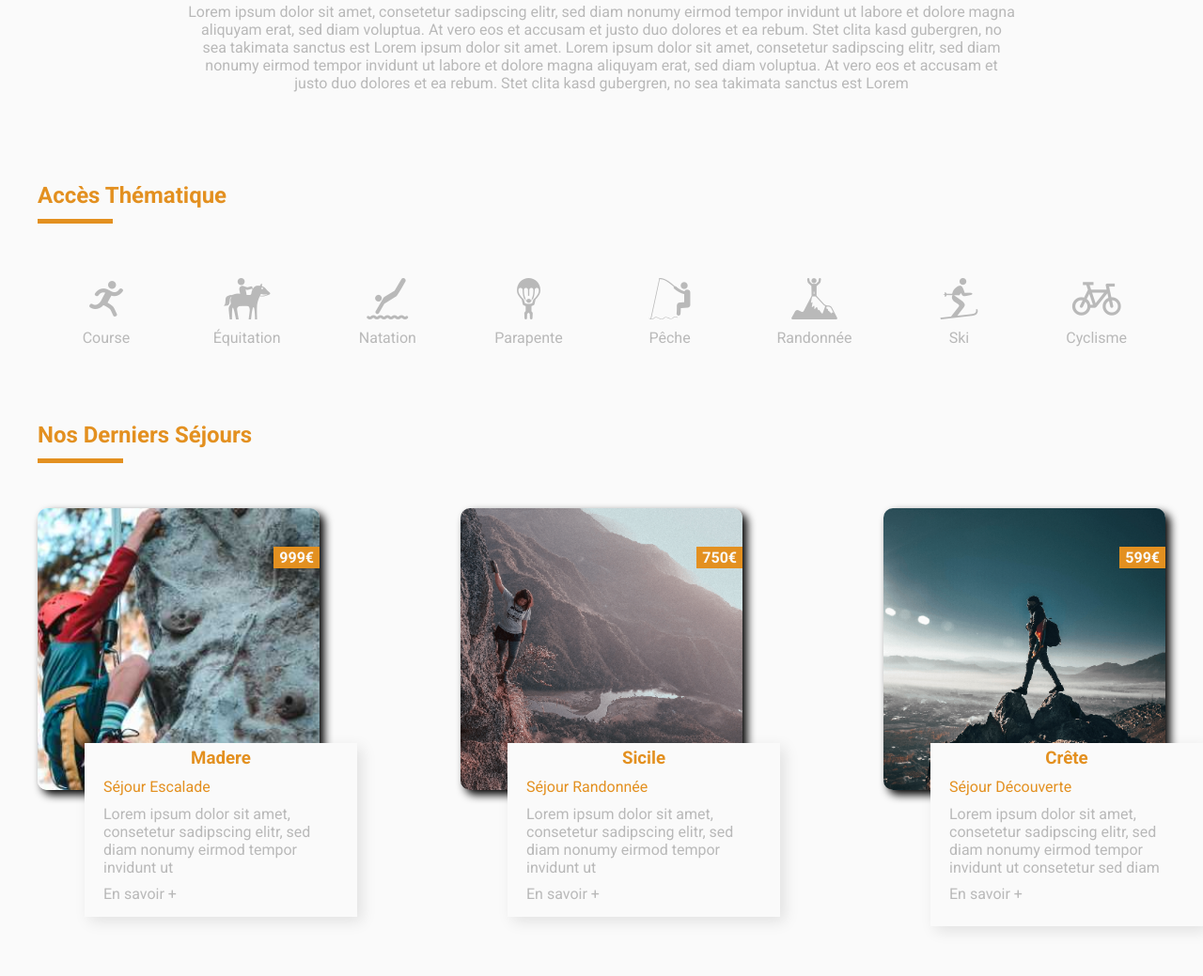
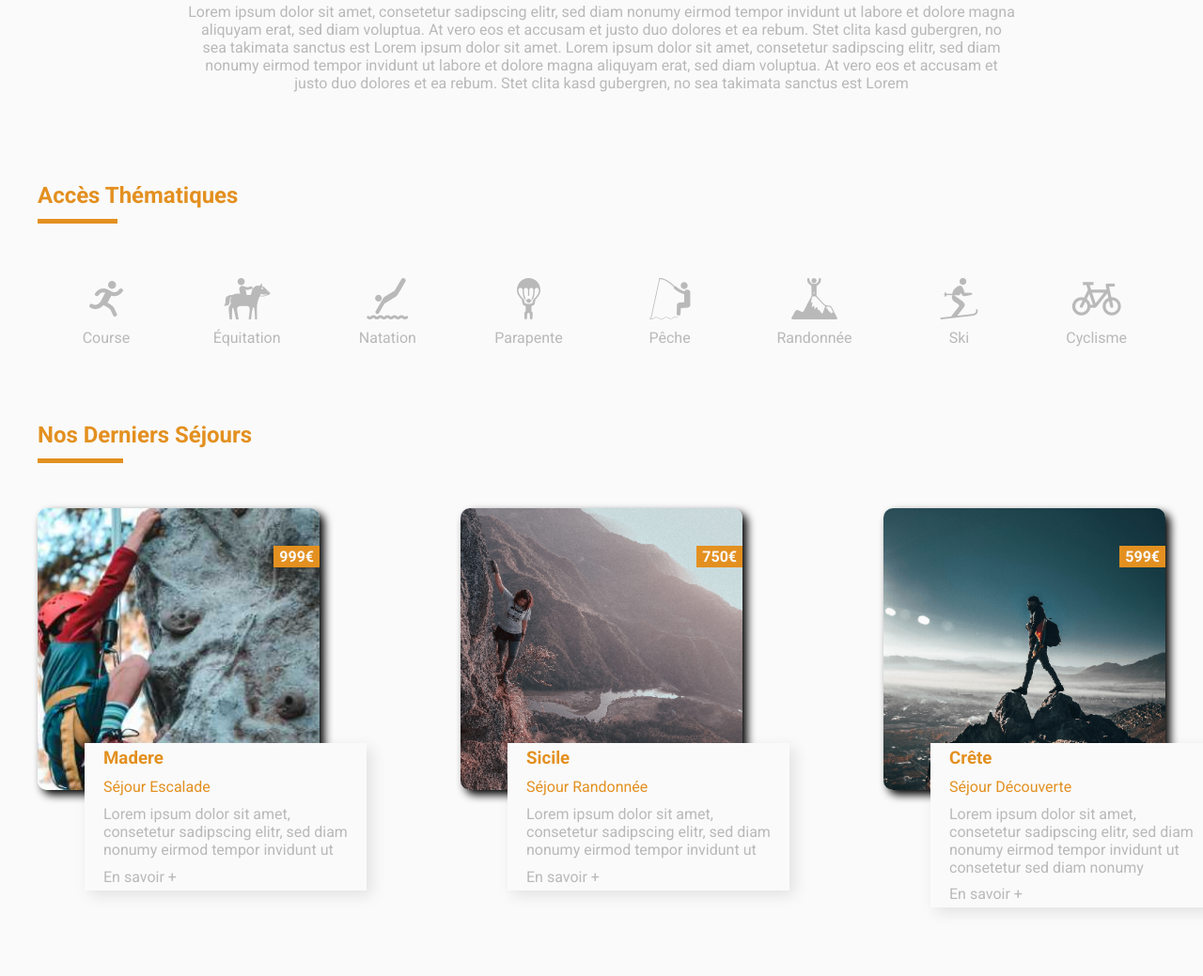
Before and after one commit to guidu42/MoutainandTravel, a plain HTML site: page www/index.html in a window 1280 px wide. Shown: the part 802-1841 px from the top of the page at 94% size. Drawn offline with Linux system fonts and the light colour scheme; files whose address does not match are found by name.

Commit message:
correction 03/08

```diff
--- a/www/css/style.css
+++ b/www/css/style.css
@@ -166,12 +166,13 @@ h2:after{
   -moz-transition: all 0.3s ease;
   -ms-transition: all 0.3s ease;
   -o-transition: all 0.3s ease;
+  width: 25%;
   transition: all 0.3s ease;
 }
 .photo_sejour{
   border: 0px solid black;
   border-radius: 10px / 10px;
-  width: 300px;
+  width: 100%;
   height: 300px;
   object-fit: cover;
   display: block;
@@ -180,7 +181,6 @@ h2:after{
 }
 .text_sejour{
   background-color: #FAFAFA;
-  width: 250px;
   max-height: 200px;
   box-shadow: 5px 5px 15px rgba(0, 0, 0, 0.1);
   padding: 5px 20px;
@@ -199,7 +199,8 @@ h2:after{
   font-weight: bold;
 }
 .text_sejour h3{
-  margin:0;
+  margin: 0;
+  text-align: left;
 }
 .text_sejour h3+p{
   color: #e39020;
@@ -209,6 +210,9 @@ h2:after{
   max-height: 75px;
   overflow: hidden;
   text-align: left;
+}
+p.calltoaction{
+  margin-bottom: 0;
 }
 .sejour:hover{
   transform: scale(1.05);
@@ -237,8 +241,7 @@ h2:after{
 
 .carte{
   display: flex;
-  flex-direction: row;
-  flex-wrap: wrap;
+  align-items: center;
 }
 
 .carte_content{
@@ -495,6 +498,7 @@ input{
 #Avis_titre{
   color: #FAFAFA;
   margin-left: 20%;
+  margin-top: 0;
 }
 #Avis_titre:after{
   background-color: #FAFAFA !important;
@@ -519,6 +523,7 @@ input{
   top: 50%;
   left:20%;
   transform: translate(-50%,-50%);
+  z-index: -1;
 }
 .avis_client span{
   position: absolute;
--- a/www/index.html
+++ b/www/index.html
@@ -59,7 +59,7 @@
 
     <section>
       <div class="container">
-        <h2>Accès Thématique</h2>
+        <h2>Accès Thématiques</h2>
         <div class="images_ligne">
           <a href="#"><i class="icon-course"></i><span>Course</span></a>
           <a href="#"><i class="icon-equitation"></i><span>Équitation</span></a>
@@ -84,7 +84,7 @@
                 <h3>Madere</h3>
                 <p>Séjour Escalade</p>
                 <p>Lorem ipsum dolor sit amet, consetetur sadipscing elitr, sed diam nonumy eirmod tempor invidunt ut</p>
-                <p>En savoir +</p>
+                <p class="calltoaction">En savoir +</p>
               </div>
             </a>
 
@@ -95,7 +95,7 @@
                 <h3>Sicile</h3>
                 <p>Séjour Randonnée</p>
                 <p>Lorem ipsum dolor sit amet, consetetur sadipscing elitr, sed diam nonumy eirmod tempor invidunt ut</p>
-                <p>En savoir +</p>
+                <p class="calltoaction">En savoir +</p>
               </div>
             </a>
 
@@ -106,7 +106,7 @@
                 <h3>Crête</h3>
                 <p>Séjour Découverte</p>
                 <p>Lorem ipsum dolor sit amet, consetetur sadipscing elitr, sed diam nonumy eirmod tempor invidunt ut consetetur sed diam nonumy eirmod tempor invidunt ut consetetur sed diam nonumy eirmod tempor invidunt ut consetetur</p>
-                <p>En savoir +<p>
+                <p class="calltoaction">En savoir +</p>
               </div>
             </a>
         </div>
```
